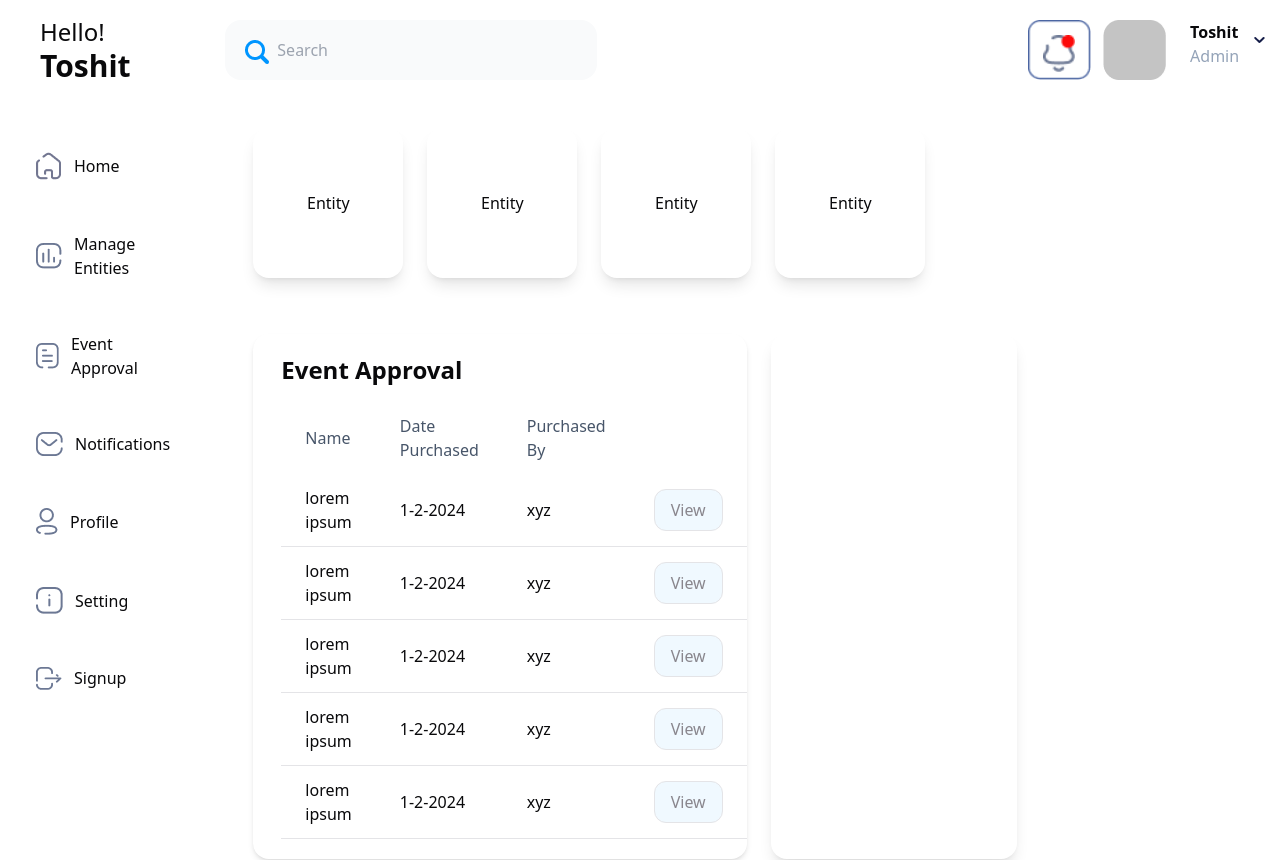
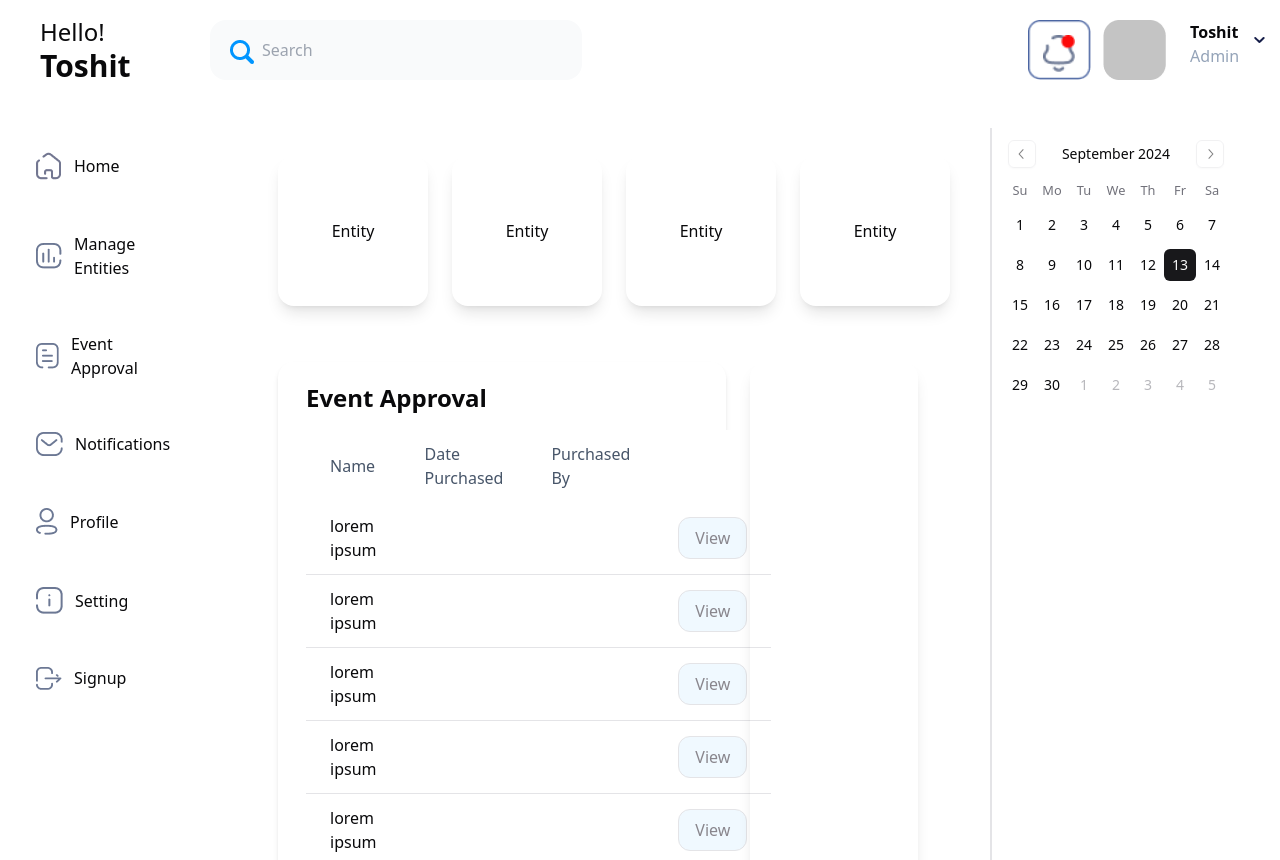
Before and after one commit to paldebarun/cu-dashboardV2, a Next.js app: page /centralOffice in a window 1280 px wide. Shown: the top 860 px of the page. Built offline with nearby package versions, Linux system fonts and the light colour scheme.

Commit message:
calender is added

```diff
--- a/app/centralOffice/page.tsx
+++ b/app/centralOffice/page.tsx
@@ -15,9 +15,9 @@
 import rectanglehollow from '../images/Rectangle 907.png'
 import rectanglefilled from '../images/Rectangle 1393.png'
 import arrowhead from '../images/Group 21861.png'
-
-
+import { Calendar } from "@/components/ui/calendar"
 import { Bar, BarChart, CartesianGrid, XAxis } from "recharts"
+ import { useState } from 'react'
 
 import {
   ChartConfig,
@@ -122,37 +122,42 @@
 
     {
       name:"lorem ipsum",
-      datepurchased:"1-2-2024",
-      purchasedby:"xyz",
+      datepurchased:"",
+      purchasedby:"",
 
     },
     {
-        name:"lorem ipsum",
-        datepurchased:"1-2-2024",
-        purchasedby:"xyz",
+      name:"lorem ipsum",
+      datepurchased:"",
+      purchasedby:"",
 
       },
       {
         name:"lorem ipsum",
-        datepurchased:"1-2-2024",
-        purchasedby:"xyz",
+      datepurchased:"",
+      purchasedby:"",
 
       },
       {
         name:"lorem ipsum",
-        datepurchased:"1-2-2024",
-        purchasedby:"xyz",
+        datepurchased:"",
+        purchasedby:"",
 
       },
       {
         name:"lorem ipsum",
-        datepurchased:"1-2-2024",
-        purchasedby:"xyz",
+        datepurchased:"",
+        purchasedby:"",
 
       }
 ]
 
 const page = () => {
+
+  const [date, setDate] = useState<Date | undefined>(new Date());
+
+
+
     return (
       <div className='flex w-screen '>
         <div className='sidebar  flex flex-col gap-6 w-1/5 h-screen'>
@@ -175,7 +180,7 @@
         <div className='w-full flex flex-col '>
           <div className='Navbar flex w-full h-[100px]  items-center justify-between px-3'>
             <div className='flex gap-2 px-5 py-5 h-[60px] bg-[#F9FAFB] rounded-2xl'>
-              <Image src={search} alt="search" className='w-6 h-6' />
+              <Image src={search} alt="search" className='w-[24px] h-[24px]' />
               <input placeholder='Search' className='outline-none bg-[#F9FAFB] w-[300px]' />
             </div>
 
@@ -197,7 +202,8 @@
             </div>
           </div>
 
-          <div className='w-full'>
+          <div className='w-full flex px-10 py-7 '>
+     <div className='w-11/12 border-r-2'>
             <div className='w-full h-auto flex gap-6 py-7 px-10'>
               {
                 EntityData.map((entity, index) => (
@@ -210,7 +216,7 @@
 
             <div className='w-full flex gap-6 px-10 py-7'>
 
-            <div className='eventApproval-section shadow-md  rounded-2xl w-6/12 px-7 py-5'>
+            <div className='eventApproval-section shadow-md  rounded-2xl w-8/12 px-7 py-5'>
               <h2 className="text-2xl font-semibold mb-4">Event Approval</h2>
               <table className="w-full bg-white ">
                 <thead className="">
@@ -246,7 +252,7 @@
 
             </div>
 
-            <div className='w-9/12 py-10 rounded-2xl shadow-lg px-10 py-7'>
+            <div className='w-9/12  rounded-2xl shadow-lg px-10 py-7'>
               <p className='py-7 text-2xl font-bold'>Active Entities</p>
   <ChartContainer config={chartConfig} className="min-h-[150px] w-full">
     <BarChart accessibilityLayer data={chartData}>
@@ -267,10 +273,22 @@
       <Bar dataKey="Communities" fill="var(--color-Communities)" radius={4} />
     </BarChart>
   </ChartContainer>
-</div>
+         </div>
 
 
           </div>
+
+          <div className='calender_section flex justify-center '>
+          <Calendar
+      mode="single"
+      selected={date}
+      onSelect={setDate}
+      className="rounded-md "
+    />
+          </div>
+          </div>
+
+
         </div>
       </div>
     )
--- /dev/null
+++ b/components/ui/calendar.tsx
@@ -0,0 +1,72 @@
+"use client"
+
+import * as React from "react"
+import { ChevronLeftIcon, ChevronRightIcon } from "@radix-ui/react-icons"
+import { DayPicker } from "react-day-picker"
+
+import { cn } from "@/lib/utils"
+import { buttonVariants } from "@/components/ui/button"
+
+export type CalendarProps = React.ComponentProps<typeof DayPicker>
+
+function Calendar({
+  className,
+  classNames,
+  showOutsideDays = true,
+  ...props
+}: CalendarProps) {
+  return (
+    <DayPicker
+      showOutsideDays={showOutsideDays}
+      className={cn("p-3", className)}
+      classNames={{
+        months: "flex flex-col sm:flex-row space-y-4 sm:space-x-4 sm:space-y-0",
+        month: "space-y-4",
+        caption: "flex justify-center pt-1 relative items-center",
+        caption_label: "text-sm font-medium",
+        nav: "space-x-1 flex items-center",
+        nav_button: cn(
+          buttonVariants({ variant: "outline" }),
+          "h-7 w-7 bg-transparent p-0 opacity-50 hover:opacity-100"
+        ),
+        nav_button_previous: "absolute left-1",
+        nav_button_next: "absolute right-1",
+        table: "w-full border-collapse space-y-1",
+        head_row: "flex",
+        head_cell:
+          "text-muted-foreground rounded-md w-8 font-normal text-[0.8rem]",
+        row: "flex w-full mt-2",
+        cell: cn(
+          "relative p-0 text-center text-sm focus-within:relative focus-within:z-20 [&:has([aria-selected])]:bg-accent [&:has([aria-selected].day-outside)]:bg-accent/50 [&:has([aria-selected].day-range-end)]:rounded-r-md",
+          props.mode === "range"
+            ? "[&:has(>.day-range-end)]:rounded-r-md [&:has(>.day-range-start)]:rounded-l-md first:[&:has([aria-selected])]:rounded-l-md last:[&:has([aria-selected])]:rounded-r-md"
+            : "[&:has([aria-selected])]:rounded-md"
+        ),
+        day: cn(
+          buttonVariants({ variant: "ghost" }),
+          "h-8 w-8 p-0 font-normal aria-selected:opacity-100"
+        ),
+        day_range_start: "day-range-start",
+        day_range_end: "day-range-end",
+        day_selected:
+          "bg-primary text-primary-foreground hover:bg-primary hover:text-primary-foreground focus:bg-primary focus:text-primary-foreground",
+        day_today: "bg-accent text-accent-foreground",
+        day_outside:
+          "day-outside text-muted-foreground opacity-50  aria-selected:bg-accent/50 aria-selected:text-muted-foreground aria-selected:opacity-30",
+        day_disabled: "text-muted-foreground opacity-50",
+        day_range_middle:
+          "aria-selected:bg-accent aria-selected:text-accent-foreground",
+        day_hidden: "invisible",
+        ...classNames,
+      }}
+      components={{
+        IconLeft: ({ ...props }) => <ChevronLeftIcon className="h-4 w-4" />,
+        IconRight: ({ ...props }) => <ChevronRightIcon className="h-4 w-4" />,
+      }}
+      {...props}
+    />
+  )
+}
+Calendar.displayName = "Calendar"
+
+export { Calendar }
--- a/package.json
+++ b/package.json
@@ -13,9 +13,11 @@
     "@radix-ui/react-slot": "^1.1.0",
     "class-variance-authority": "^0.7.0",
     "clsx": "^2.1.1",
+    "date-fns": "^3.6.0",
     "lucide-react": "^0.441.0",
     "next": "14.2.11",
     "react": "^18",
+    "react-day-picker": "^8.10.1",
     "react-dom": "^18",
     "recharts": "^2.12.7",
     "tailwind-merge": "^2.5.2",
```
Also changed, not shown: 1 other file (tests, documents, lock files or other folders).
